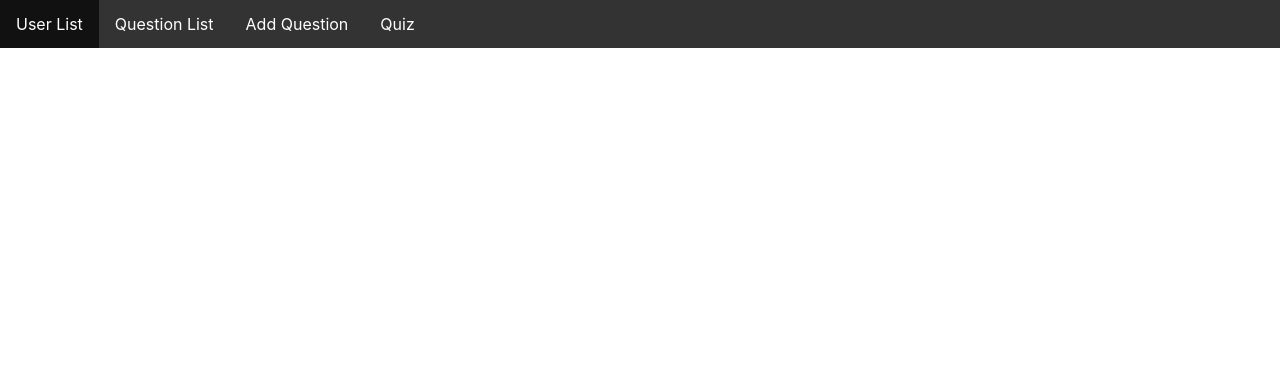
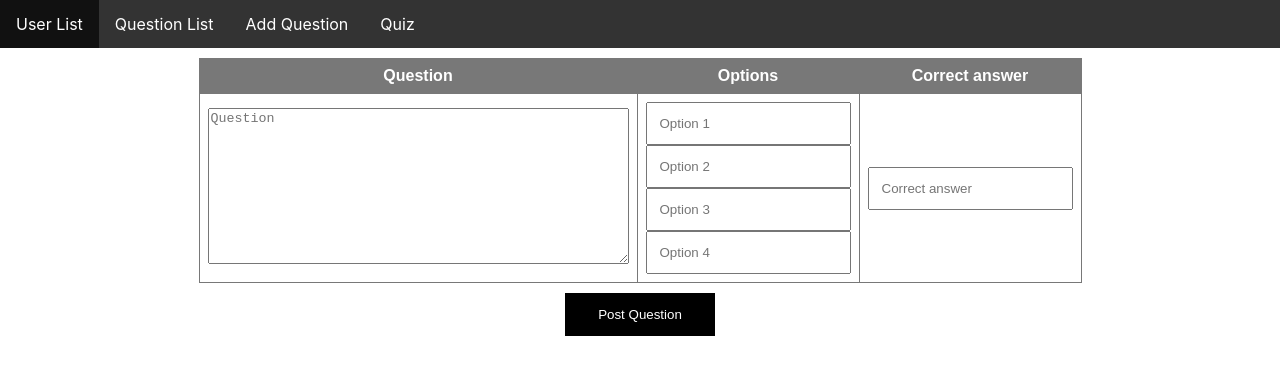
Before and after one commit to jassDev69/Quiz-app, a React (Create React App) app: page /add-question in a window 1280 px wide. Shown: the top 374 px of the page. Built offline with nearby package versions, Linux system fonts and the light colour scheme.

Commit message:
validations

```diff
--- a/src/components/addquestion.js
+++ b/src/components/addquestion.js
@@ -1,10 +1,13 @@
 import React from 'react';
 import { ToastContainer, toast } from 'react-toastify'
 import 'react-toastify/dist/ReactToastify.css';
+import { Redirect } from "react-router-dom";
+
 toast.configure({
-  autoClose: 1000,
+  autoClose: 2000,
   draggable: false,
 });
+
 export default class Addquestion extends React.Component {
     constructor(props) {
       super(props);
@@ -15,19 +18,73 @@ export default class Addquestion extends React.Component {
         opt2 : '',
         opt3 : '',
         opt4 : '',
-        correctans : '',
+        flag : 0,
         showElement : false,
+        redirect : false
       };
     }
     // ["india","uk"]
 
+    // addToFav(){
+
+    // }
     addToFav(){
+
+      if(!this.state.qus){
+        toast("Question can't be blank");
+        return false;
+      }
+
+      if(!this.state.opt1){
+        toast("Option 1 can't be blank");
+        return false;
+      }
+
+      if(!this.state.opt2){
+      toast("Option 2 can't be blank");
+      return false;
+      }
+
+      if(!this.state.opt3){
+      toast("Option 3 can't be blank");
+      return false;
+      }
+
+      if(!this.state.opt4){
+        toast("Option 4 can't be blank");
+        return false;
+      }
+
+      if(!this.state.correctans){
+        toast("Correct answer can't be blank");
+        return false;
+      }
+
+      if(this.state.correctans === this.state.opt1)
+      this.setState.flag = 1;
+
+      if (this.state.correctans === this.state.opt2)
+      this.setState.flag = 1;
+
+      if (this.state.correctans === this.state.opt3)
+      this.setState.flag = 1;
+
+      if (this.state.correctans === this.state.opt4 )
+      this.setState.flag = 1;
+
+
+// console.log(this.state.flag)
+// console.log(this.state.opt1)
+// console.log(this.state.correctans)
+
+//        if(this.state.flag === 0)  {
+//             toast("Correct answer doesn't match with the options");
+//         }else{
               let insertData = {
               question_text : this.state.qus,
               options : this.state.opt1+","+this.state.opt2+","+this.state.opt3+","+this.state.opt4 ,
               correct_option: this.state.correctans
               }
-        console.log(insertData)
             const url = 'https://backend-quiz.herokuapp.com/api/admin/postQuestion'
             fetch(url,{
               method: 'POST',
@@ -39,19 +96,28 @@ export default class Addquestion extends React.Component {
             .then(res => res.json())
               .then(
                 (result) => {
-            toast(result.message);
+                  console.log(this.state.redirect)
+                  this.setState({
+                    redirect: true
+                  });
+                // toast(result.message);
                 },
               )
+        // }
     }
-
     handleChange = (e) => {
       this.setState({ [e.target.name]: e.target.value });
     }
 
     render() {
+      console.log(this.state.redirect)
+      if (this.state.redirect) {
+        return <Redirect to='/questions' />
+      }
+      if (!this.state.redirect) {
         return (
         <div className="search">
-
+        <form>
       <table>
               <thead>
                 <tr>
@@ -61,18 +127,21 @@ export default class Addquestion extends React.Component {
                 </tr>
               </thead>
               <tbody>
-                <td><textarea rows="10" cols="50" name="qus" value={this.state.qus} placeholder="Question" onChange={ this.handleChange } /></td>
-                <td><input type="text" name="opt1" value={this.state.opt1} onChange={ this.handleChange } placeholder="Option 1" />
-                    <input type="text" name="opt2" value={this.state.opt2} onChange={ this.handleChange } placeholder="Option 2" />
-                    <input type="text" name="opt3" value={this.state.opt3} onChange={ this.handleChange } placeholder="Option 3" />
-                    <input type="text" name="opt4" value={this.state.opt4} onChange={ this.handleChange } placeholder="Option 4" />
+                <tr>
+                  <td><textarea rows="10" cols="50" name="qus" value={this.state.qus} placeholder="Question" onChange={ this.handleChange } required/></td>
+                  <td><input type="text" name="opt1" value={this.state.opt1} onChange={ this.handleChange } placeholder="Option 1" required />
+                      <input type="text" name="opt2" value={this.state.opt2} onChange={ this.handleChange } placeholder="Option 2" required />
+                      <input type="text" name="opt3" value={this.state.opt3} onChange={ this.handleChange } placeholder="Option 3" required/>
+                      <input type="text" name="opt4" value={this.state.opt4} onChange={ this.handleChange } placeholder="Option 4" required/>
                   </td>
-                <td><input type="text" name="correctans" value={this.state.correctans} onChange={ this.handleChange } placeholder="Correct answer" /></td>
+                  <td><input type="text" name="correctans" value={this.state.correctans} onChange={ this.handleChange } placeholder="Correct answer"required /></td>
+                </tr>
               </tbody>
-
+            </table>
             <button className="btn" type="button" onClick={()=>{this.addToFav()}}>Post Question</button>
-            </table>
+            </form>
           </div>
         );
       }
     }
+  }
--- a/src/index.css
+++ b/src/index.css
@@ -77,7 +77,7 @@ li a:hover:not(.active) {
     text-align: center;
 }
 .search input{
-  width: 40%;
+  /* width: 40%; */
   padding: 12px;
 }
 .search .btn{
@@ -102,9 +102,13 @@ li a:hover:not(.active) {
   width: 70%;
   margin: 18px auto;
 }
-search a {
+.search a {
   margin-top:10px
 }
+.search .btn{
+  margin-top:10px;
+}
+
 .correct{
   background-color: green;
 }
--- a/src/index.js
+++ b/src/index.js
@@ -10,7 +10,7 @@ import {
 import Quslist from './components/quslist'
 import Addquestion from './components/addquestion'
 import Users from './components/users'
-import Studentqus from './components/studentqus'
+// import Studentqus from './components/studentqus'
 
 
 //function for routes to get specific path
@@ -23,10 +23,10 @@ function Routing() {
             <Link to="/users">User List</Link>
           </li>
           <li>
-            <Link to="/qus-list">Question List</Link>
+            <Link to="/questions">Question List</Link>
           </li>
           <li>
-            <Link to="/search">Add Question</Link>
+            <Link to="/add-question">Add Question</Link>
           </li>
           <li>
             <Link to="/quiz">Quiz</Link>
@@ -42,10 +42,10 @@ function Routing() {
           <Route path="/users">
               <Users/>
           </Route>
-          <Route path="/qus-list">
+          <Route path="/questions">
               <Quslist/>
           </Route>
-          <Route path="/search">
+          <Route path="/add-question">
               <Addquestion/>
           </Route>
           {/* <Route path="/quiz">
```
Also changed, not shown: 1 other file (tests, documents, lock files or other folders). Lines whose indentation alone changed are shown as unchanged.
